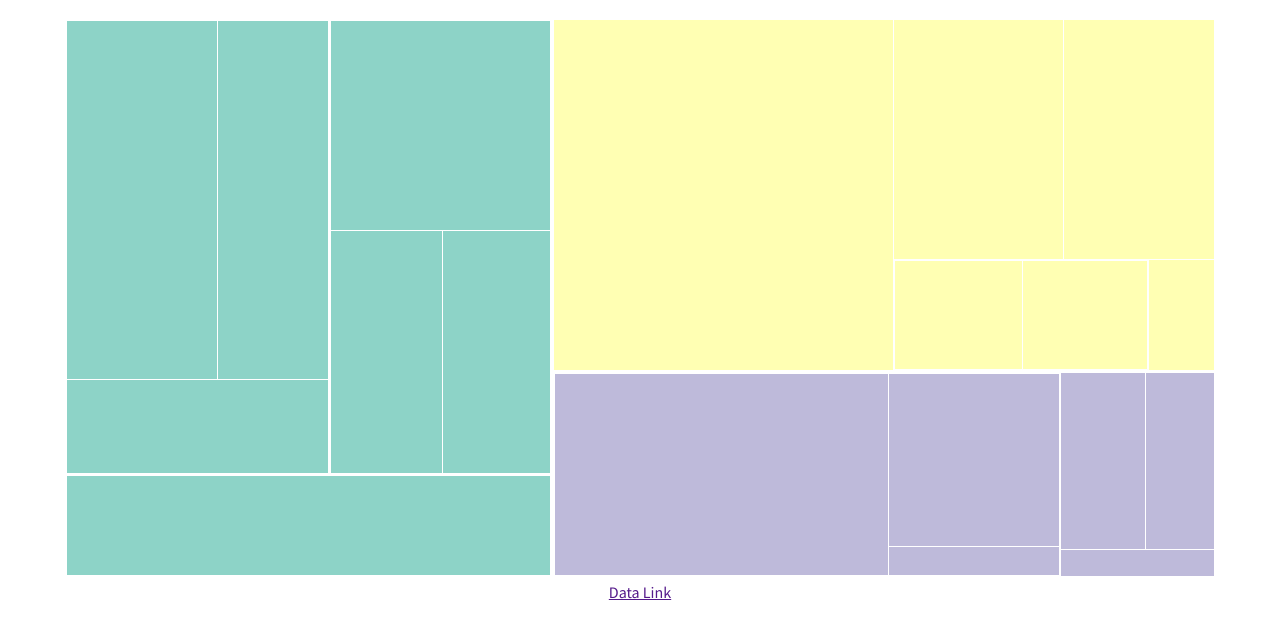
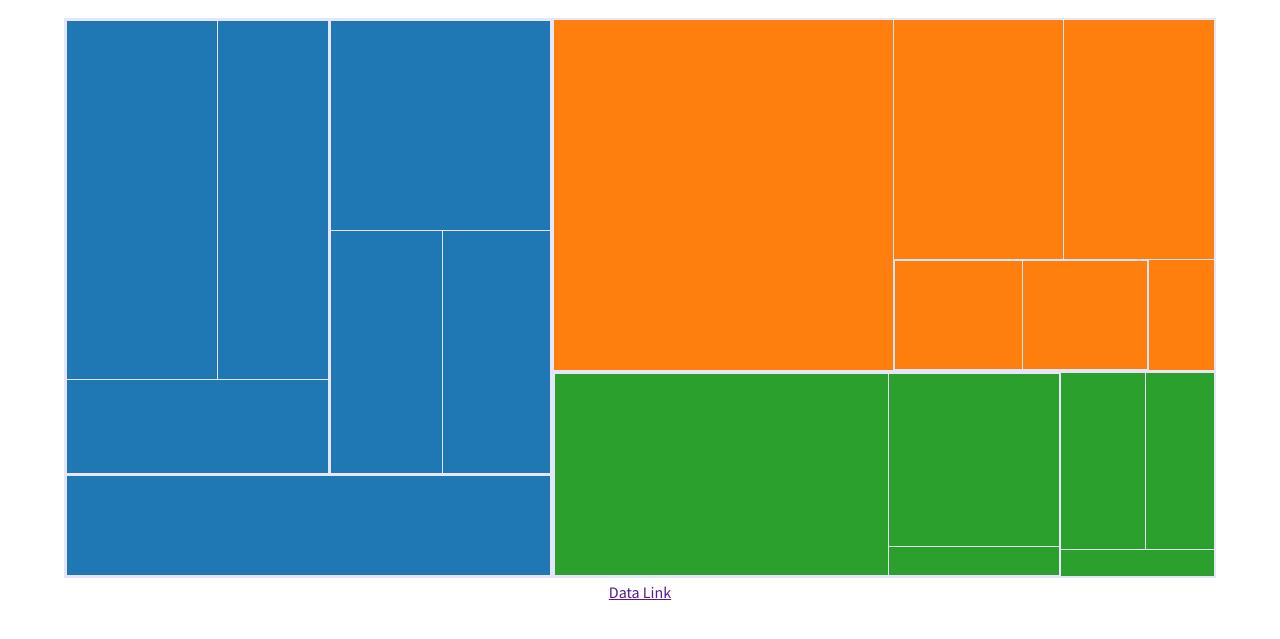
Before and after one commit to OscarKodes/d3-treemap-practice, a plain HTML site: page index.html in a window 1280 px wide. Shown: the part 91-730 px from the top of the page. Drawn offline with nearby package versions, Linux system fonts and the light colour scheme.

Commit message:
Create treemap and add tippy tool tips

```diff
--- a/index.html
+++ b/index.html
@@ -26,6 +26,12 @@
     <!-- D3.js CDN -->
     <script src="https://d3js.org/d3.v7.min.js"></script>
 
+    <!-- Popper CDN -->
+    <script src="https://unpkg.com/@popperjs/core@2/dist/umd/popper.min.js"></script>
+
+    <!-- Tippy CDN -->
+    <script src="https://unpkg.com/tippy.js@6/dist/tippy-bundle.umd.js"></script>
+
     <!-- Javascript -->
     <script src="main.js"></script>
 
--- a/main.js
+++ b/main.js
@@ -5,49 +5,24 @@ const width = window.innerWidth * 0.9,
 height = window.innerHeight * 0.7,
 margin = { top: 20, bottom: 50, left: 60, right: 40 };
 
-let svg;
-let tooltip;
-
-/**
-* APPLICATION STATE
-* */
-let state = {
-data: null,
-hover: null,
-mousePosition: null,
-};
 
 /**
 * LOAD DATA
 * */
 d3.json("/flare.json", d3.autotype).then(data => {
- state.data = data;
- init();
-});
-/**
-* INITIALIZING FUNCTION
-* this will be run *one time* when the data finishes loading in
-* */
-function init() {
- const container = d3.select("#container").style("position", "relative");
+    console.log(data);
 
- tooltip = container
-   .append("div")
-   .attr("class", "tooltip")
-   .attr("width", 100)
-   .attr("height", 100)
-   .style("position", "absolute");
-
- svg = container
+    const svg = d3.select("#container")
       .append("svg")
       .attr("width", width)
-   .attr("height", height);
+      .attr("height", height)
+      .style("background-color", "lavender");
 
- const colorScale = d3.scaleOrdinal(d3.schemeSet3);
+    const colorScale = d3.scaleOrdinal(d3.schemeCategory10);
 
     // make hierarchy
     const root = d3
-   .hierarchy(state.data) // children accessor
+      .hierarchy(data) // children accessor
       .sum(d => d.value) // sets the 'value' of each level
       .sort((a, b) => b.value - a.value);
 
@@ -75,46 +50,36 @@ function init() {
         return colorScale(level1Ancestor.data.name);
       })
       .attr("width", d => d.x1 - d.x0)
-   .attr("height", d => d.y1 - d.y0)
-   .on("mouseover", (m, d) => {
-     state.hover = {
-       translate: [
-         // center top left corner of the tooltip in center of tile
-         d.x0 + (d.x1 - d.x0) / 2,
-         d.y0 + (d.y1 - d.y0) / 2,
-       ],
-       name: d.data.name,
-       value: d.data.value,
-       title: `${d
-         .ancestors()
-         .reverse()
-         .map(d => d.data.name)
-         .join("/")}`,
-     };
-     draw();
+      .attr("height", d => d.y1 - d.y0);
+
+
+
+    // ============================================
+
+    // // set default arrows on tool tips
+    // tippy.setDefaults({
+    //   "arrow": true
+    // })
+
+    // set the tooltip content
+    leaf
+      .attr("allowHTML", true)
+      .attr("data-tippy-content", d => {
+
+        let level1Ancestor = d.ancestors().find(d => d.depth === 1)
+        let level2Ancestor = d.ancestors().find(d => d.depth === 2)
+        let level3Ancestor = d.ancestors().find(d => d.depth === 3)
+
+        let n1 = level1Ancestor ? level1Ancestor.data.name : "NA";
+        let n2 = level2Ancestor ? level2Ancestor.data.name : "NA";
+        let n3 = level3Ancestor ? level3Ancestor.data.name : "NA";
+
+        let txt = `${n1} > ${n2} > ${n3}`
+
+        return txt;
+      })
+
+
+    // call tippy on the dots
+    tippy(leaf.nodes());
 });
-
- draw(); // calls the draw function
-}
-/**
-* DRAW FUNCTION
-* we call this every time there is an update to the data/state
-* */
-function draw() {
- if (state.hover) {
-   tooltip
-     .html(
-       `
-       <div>Name: ${state.hover.name}</div>
-       <div>Value: ${state.hover.value}</div>
-       <div>Hierarchy Path: ${state.hover.title}</div>
-     `
-     )
-     .transition()
-     .duration(500)
-     .style(
-       "transform",
-       `translate(${state.hover.translate[0]}px,${state.hover.translate[1]}px)`
-     );
- }
-}
```
Lines whose indentation alone changed are shown as unchanged.
